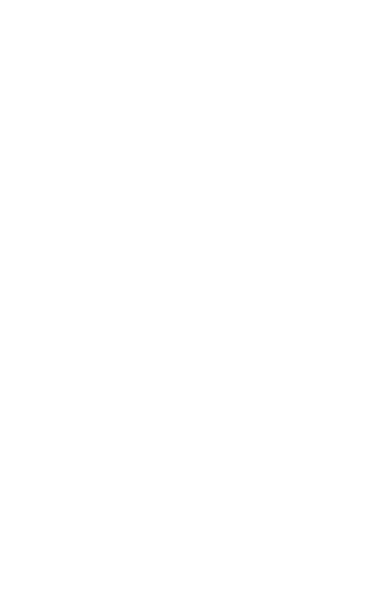
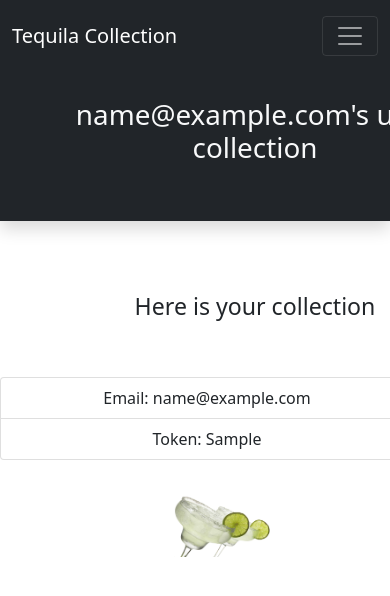
Before and after one commit to Mstorey13/tequilacollection, a Flask app: page /collection in a window 390 px wide; the page is wider, and only the part inside the window is pictured. Before the commit the part shown is empty. Shown: the top 596 px of that part. Run offline with Flask 3, Linux system fonts and the light colour scheme; a user stored in the database is signed in; tables that the repository leaves empty hold one stand-in row (values such as "Sample post"); parts of the project's set-up code (start-up, migrations or seed data) failed here and were passed over; some libraries are stand-ins or nearby versions.

Commit message:
first commit

```diff
--- a/app/authentication/routes.py
+++ b/app/authentication/routes.py
@@ -23,7 +23,6 @@
             db.session.commit()
 
 
-
             flash(f'You have successfully created a user account {email}', 'User-created')
             return redirect(url_for('site.home'))
     except:
@@ -44,7 +43,7 @@
             if logged_user and check_password_hash(logged_user.password, password):
                 login_user(logged_user)
                 flash('Login Successful! Welcome to the Tequila Collection!', 'auth-sucess')
-                return redirect(url_for('site.profile'))
+                return redirect(url_for('site.home'))
             else:
                 flash('ERROR: Auth has failed', 'auth-failed')
                 return redirect(url_for('auth.signin'))
--- a/app/site/site_templates/collection.html
+++ b/app/site/site_templates/collection.html
@@ -0,0 +1,30 @@
+{% extends 'base.html' %}
+{% block content %}
+    <section class="bg-dark text-light text-center shadow mb-20">
+        <div class="container p-5 bg-dark">
+            <div class="row">
+                <div class="d-md-flex bg-dark align-items-center justify-content-evenly">
+                    <h1 class="col text-center">{{ current_user.email}}'s user collection</h1>
+                </div>
+            </div>
+        </div>
+    </section>
+    <section class="text-center">
+    <div class="container p-10">
+        <div class="row"><br>
+            <h3 class="p-5">Here is your collection</h3>
+            <ul class="list-group">
+                <li class="list-group-item">Email: {{ current_user.email }}</li>
+                <li class="list-group-item">Token: {{ current_user.token }} </li>
+            </ul>
+        </div>
+        <div class="row" style="margin-top: 20px;">
+            <div class="col-4"></div>
+             <div class="col-3 p-10">
+                <img src="../../static/images/drink.jpeg" class="d-flex align-items-center justify-content-center p-100 img-fluid" alt="">
+            </div>
+            <div class="col-3"></div>
+        </div>
+    </div>
+    </section>
+{% endblock %}
--- a/app/templates/base.html
+++ b/app/templates/base.html
@@ -7,7 +7,7 @@
 <meta name="Description" content="Enter your description here"/>
 <link rel="stylesheet" href="https://cdnjs.cloudflare.com/ajax/libs/twitter-bootstrap/5.0.1/css/bootstrap.min.css">
 <link rel="stylesheet" href="https://cdnjs.cloudflare.com/ajax/libs/font-awesome/5.15.3/css/all.min.css">
-<link rel="stylesheet" href="/app/static/css/main.css">
+<link rel="stylesheet" href="../static/css/main.css">
 <title>Tequila Collection</title>
 </head>
 <body>
--- a/requirements.txt
+++ b/requirements.txt
@@ -9,6 +9,7 @@
 flask-marshmallow==0.15.0
 Flask-Migrate==4.0.5
 Flask-SQLAlchemy==3.1.1
+Flask-WTF==1.2.1
 greenlet==3.0.1
 gunicorn==21.2.0
 idna==3.6
@@ -21,7 +22,7 @@
 packaging==23.2
 psycopg2-binary==2.9.9
 python-dateutil==2.8.2
-python-dotenv
+python-dotenv==1.0.0
 six==1.16.0
 SQLAlchemy==2.0.23
 typing_extensions==4.8.0
```
Also changed, not shown: app/api/routes.py (+5 -6 lines), models.py (+5 -5 lines), app/static/images/drink.jpeg (added), 1 other file.
